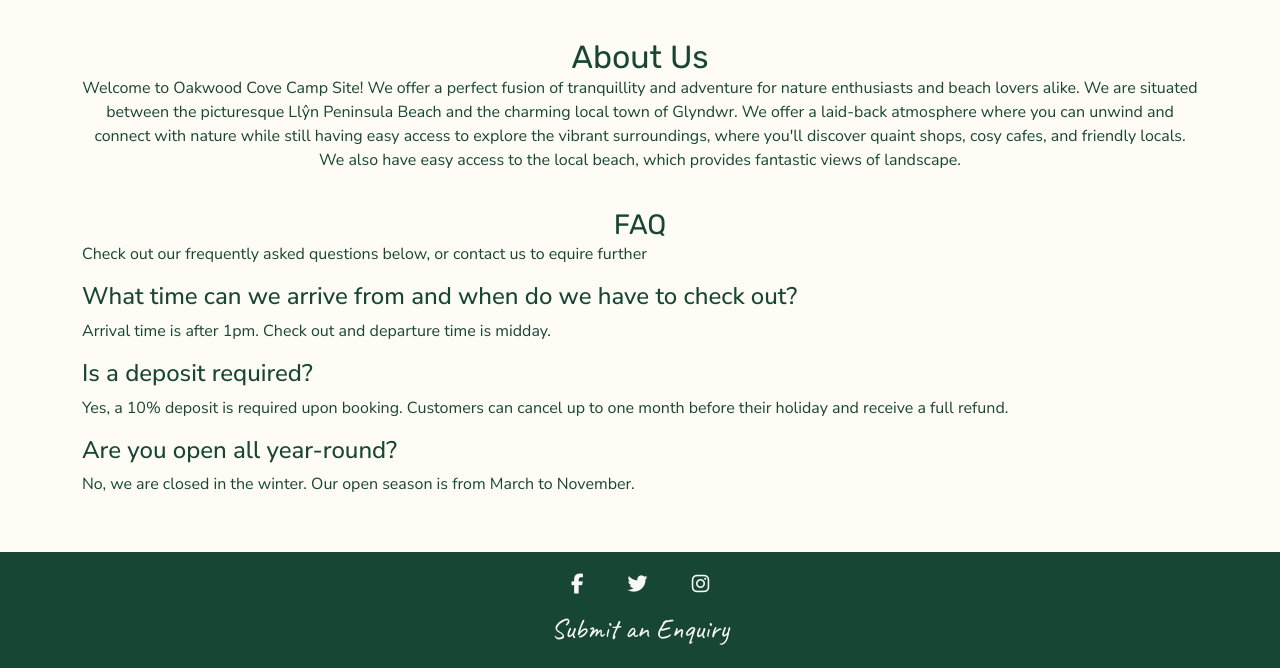
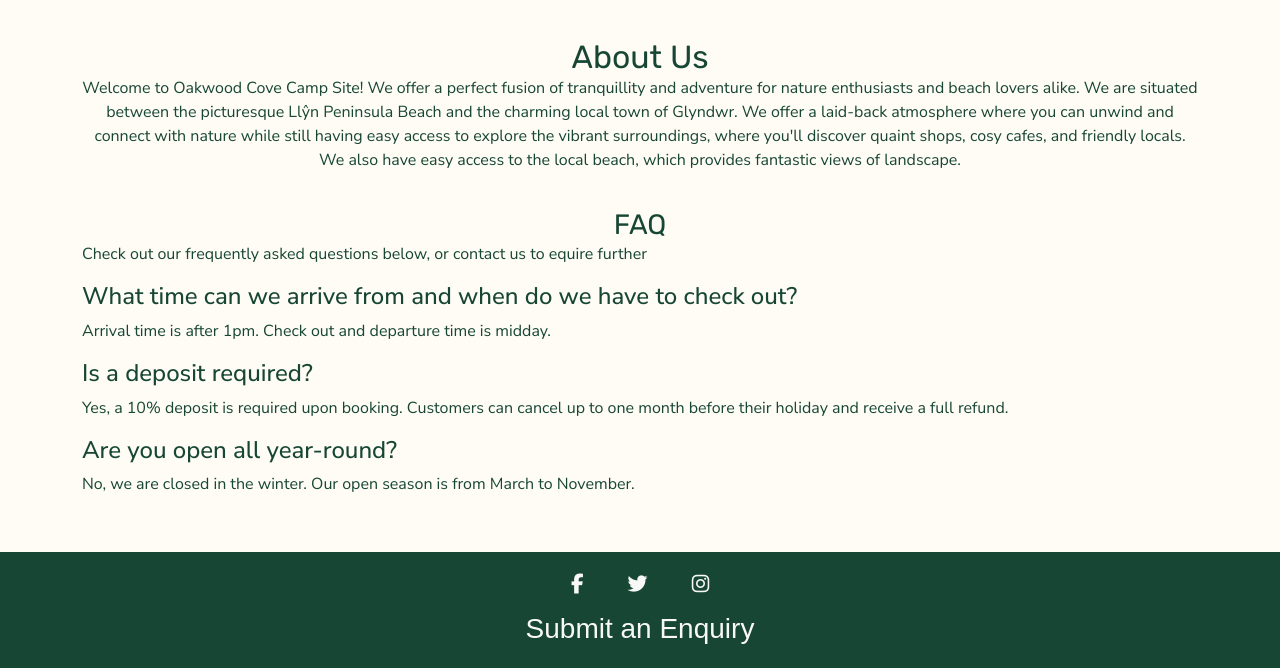
Before and after one commit to K-Coll/Milestone-Project-1, a plain HTML site: page index.html in a window 1280 px wide. Shown: the part 526-1194 px from the top of the page. Drawn offline with nearby package versions, Linux system fonts and the light colour scheme.

Commit message:
style: add google fonts link to update and add in new font family

```diff
--- a/assets/css/style.css
+++ b/assets/css/style.css
@@ -9,7 +9,7 @@ Light: white - #FFFFFF
 /* --------------------- Google Fonts
 Rubik is used for titles and headings, while Nunito Sans is used for sub-headings, buttons and paragraph text. Caveat is used for the Contact Us link.
 --------------------- Google Fonts */
-@import url('https://fonts.googleapis.com/css2?family=Caveat:wght@400..700&family=Nunito+Sans:ital,opsz,wght@0,6..12,200..1000;1,6..12,200..1000&family=Rubik:ital,wght@0,300..900;1,300..900&display=swap');
+@import url('https://fonts.googleapis.com/css2?family=Kalam:wght@300;400;700&family=Nunito+Sans:ital,opsz,wght@0,6..12,200..1000;1,6..12,200..1000&family=Rubik:ital,wght@0,300..900;1,300..900&display=swap');
 
 /* --------------------- Global Styles */
 body {
```
